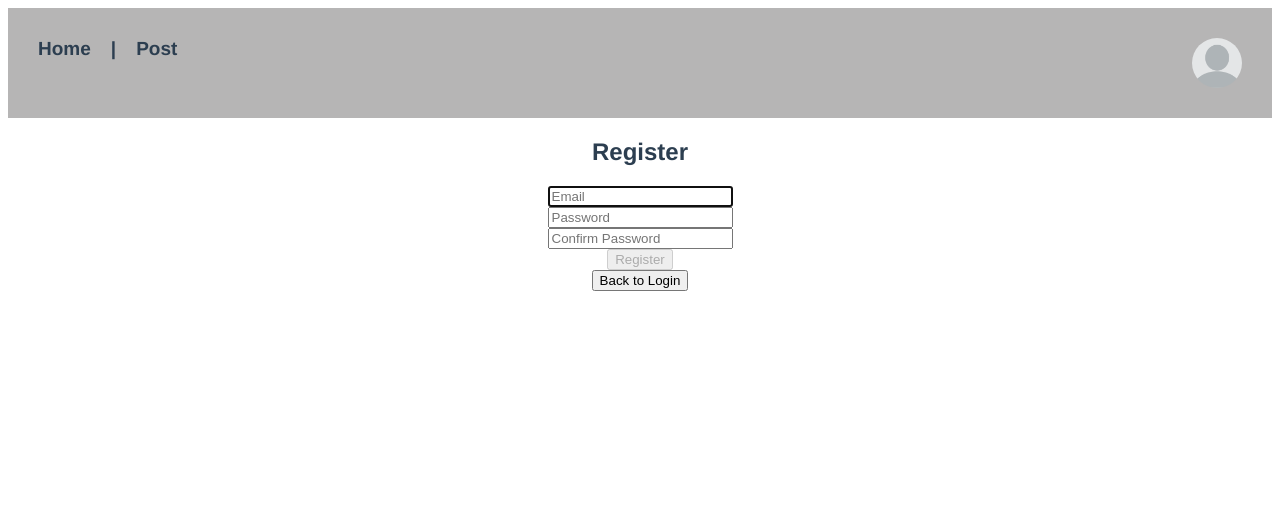
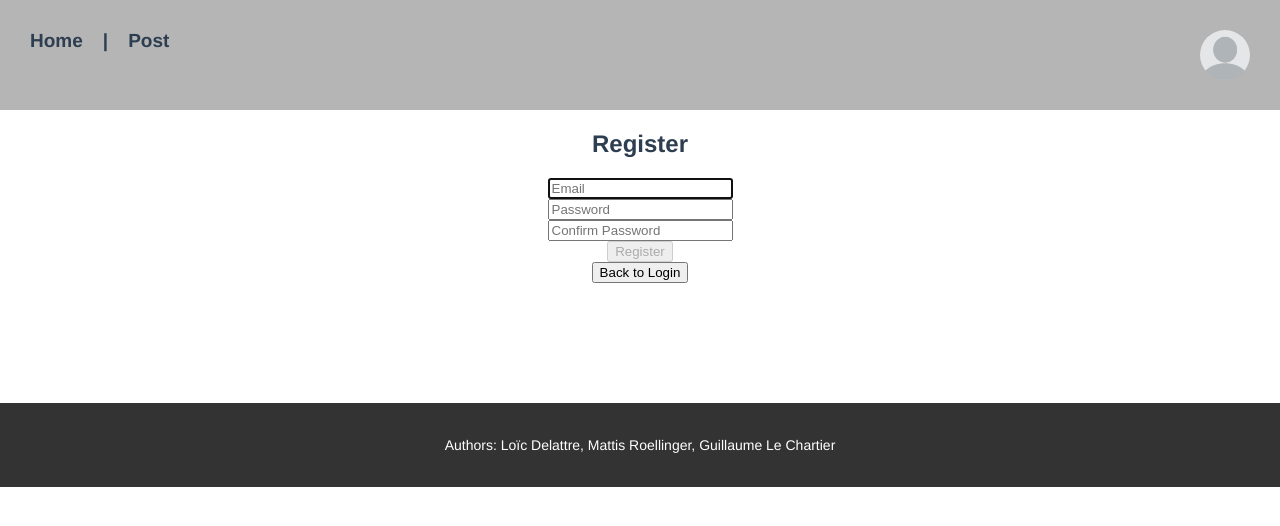
Before and after one commit to SocraticJunkieWannabe/HW3_WAD_PS5_GroupD, a Vue app: page /#/signup in a window 1280 px wide. Shown: the top 526 px of the page. Built offline with nearby package versions, Linux system fonts and the light colour scheme.

Commit message:
added footer, need to fix positon at the bottom

```diff
--- a/src/App.vue
+++ b/src/App.vue
@@ -1,7 +1,7 @@
 <template>
   <!--Header and Footer there-->
   <header-compo></header-compo>
-  <!--<footer-compo></footer-compo>-->
+  <footer-compo></footer-compo>
 </template>
 
 <script>
@@ -37,4 +37,18 @@ nav a {
 nav a.router-link-exact-active {
   color: #42b983;
 }
+
+body {
+
+  display: flex;
+  flex-direction: column;
+
+  margin: 0;
+  padding: 0;
+
+  overflow-x: hidden; /* hide horizontal scroll */
+
+  min-height: 100vh;
+}
+
 </style>
--- a/src/components/Footer.vue
+++ b/src/components/Footer.vue
@@ -1,6 +1,7 @@
 <template>
-  <div class="footer">
-  </div>
+  <footer>
+        <p>Authors: Loïc Delattre, Mattis Roellinger, Guillaume Le Chartier</p>
+  </footer>
 </template>
 
 <script>
@@ -14,18 +15,15 @@ export default {
 
 <!-- Add "scoped" attribute to limit CSS to this component only -->
 <style scoped>
-h3 {
-  margin: 40px 0 0;
-}
-ul {
-  list-style-type: none;
-  padding: 0;
-}
-li {
-  display: inline-block;
-  margin: 0 10px;
-}
-a {
-  color: #42b983;
+footer{
+    margin-top: 120px;
+
+    background: #333;
+    color: white;
+    padding: 20px;
+
+    position: relative;
+    bottom: 0;
+    font-size: 14px;
 }
 </style>
```
